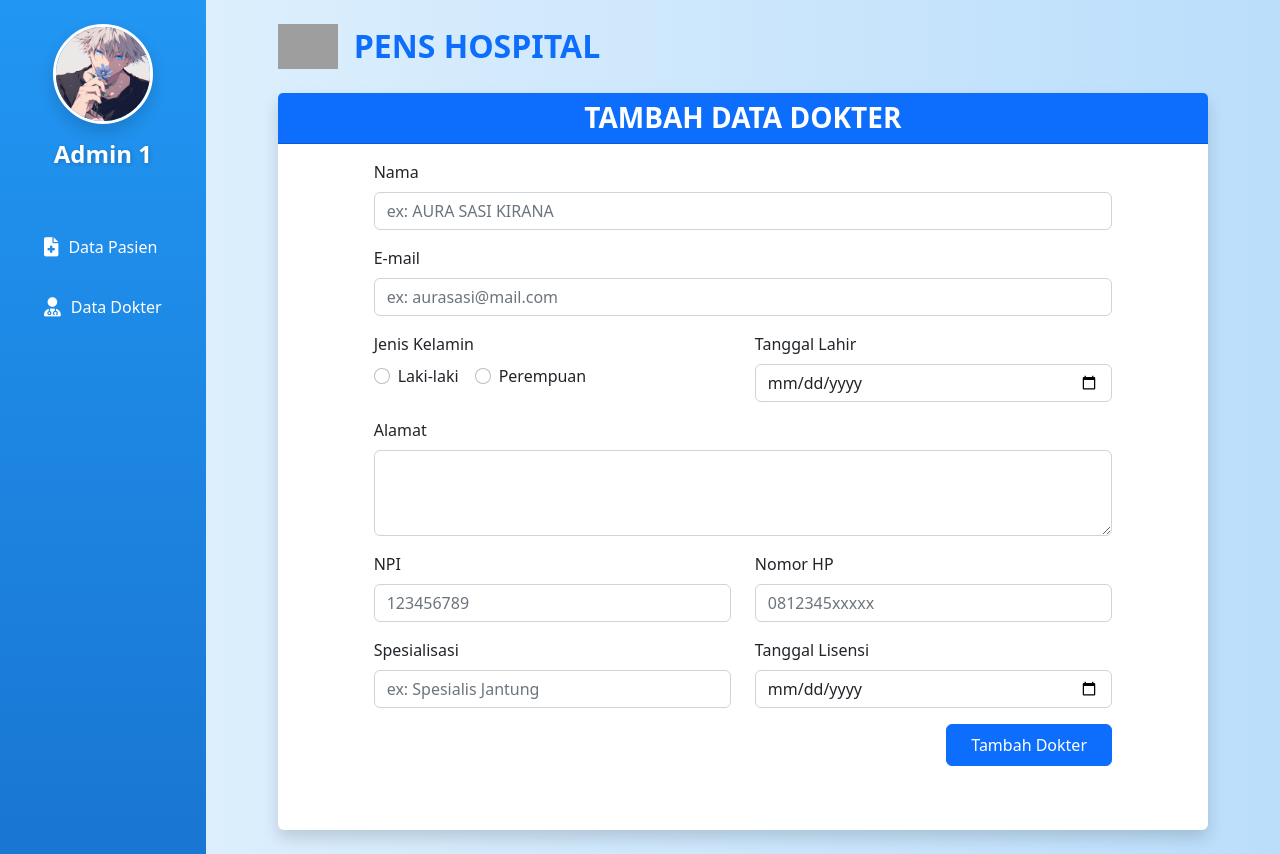
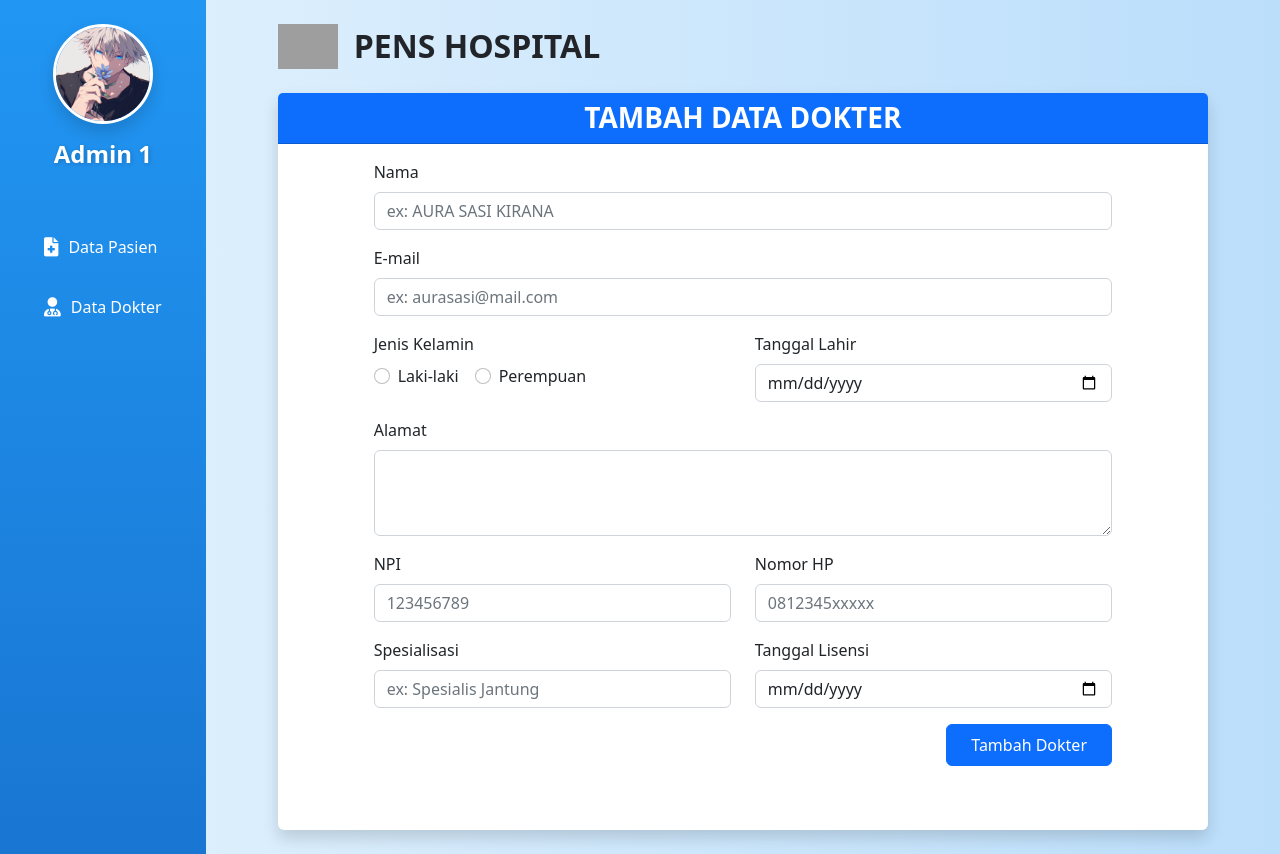
Before and after one commit to nafisaa11/rekam-medis, a PHP site: page /tambahDokter.php in a window 1280 px wide. Run offline with PHP 8.4, Linux system fonts and the light colour scheme; grey boxes are pictures that could not be loaded.

Commit message:
benerin modal sama text di index

```diff
--- a/detail.php
+++ b/detail.php
@@ -24,6 +24,7 @@
           <div class="menu-item text-white d-flex align-items-center mt-3">
             <i class="fa-solid fa-user-md"></i>
             <a
+              href="mainDokter.php"
               class="text-decoration-none text-white w-100"
               >Data Dokter</a
             >
--- a/tambahDokter.php
+++ b/tambahDokter.php
@@ -41,7 +41,7 @@
                     class="me-3"
                     style="width: 60px; height: auto"
                 />
-                <h2 class="fw-bold text-primary mb-0">PENS HOSPITAL</h2>
+                <h2 class="fw-bold mb-0">PENS HOSPITAL</h2>
             </div>
 
             <div class="card shadow border-0 pb-5">
```
